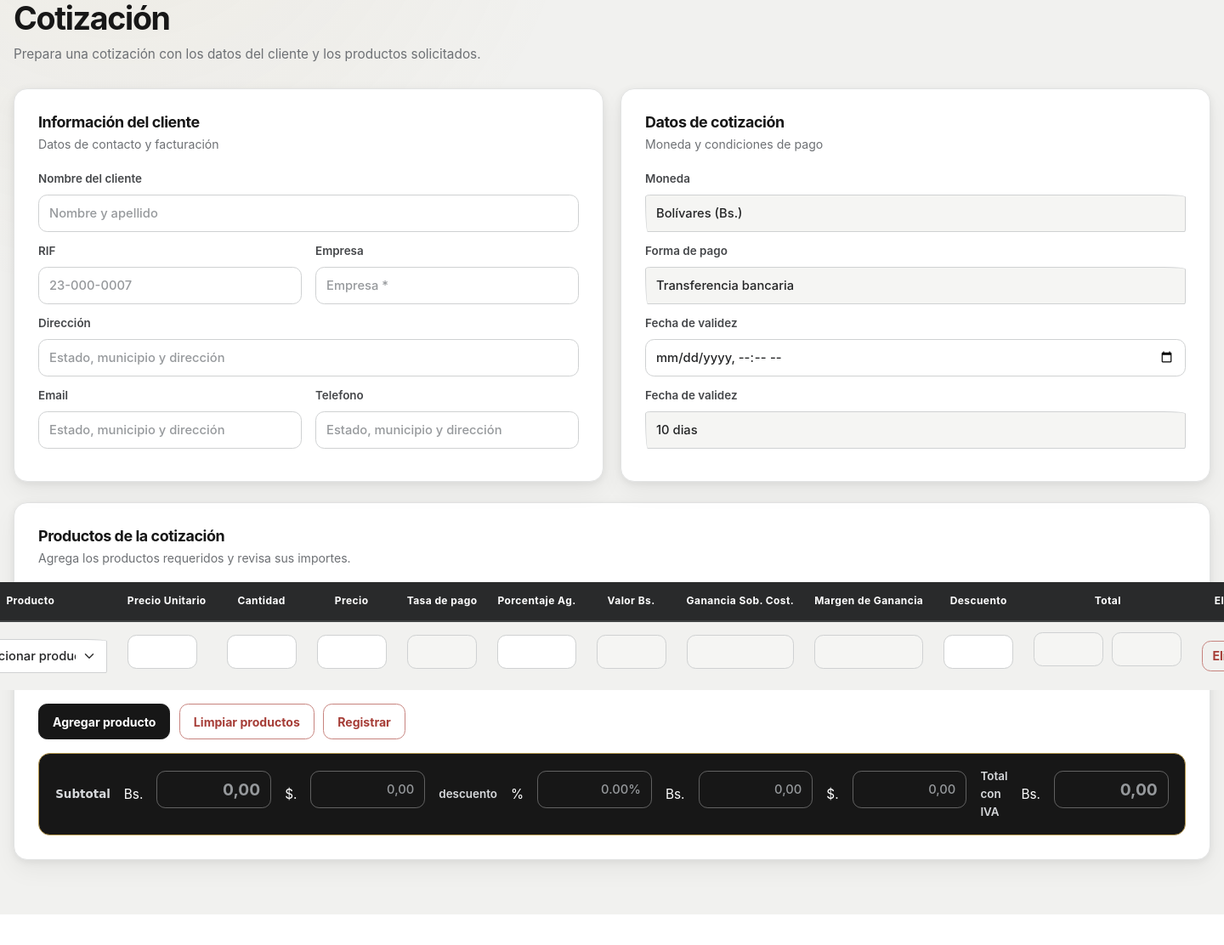
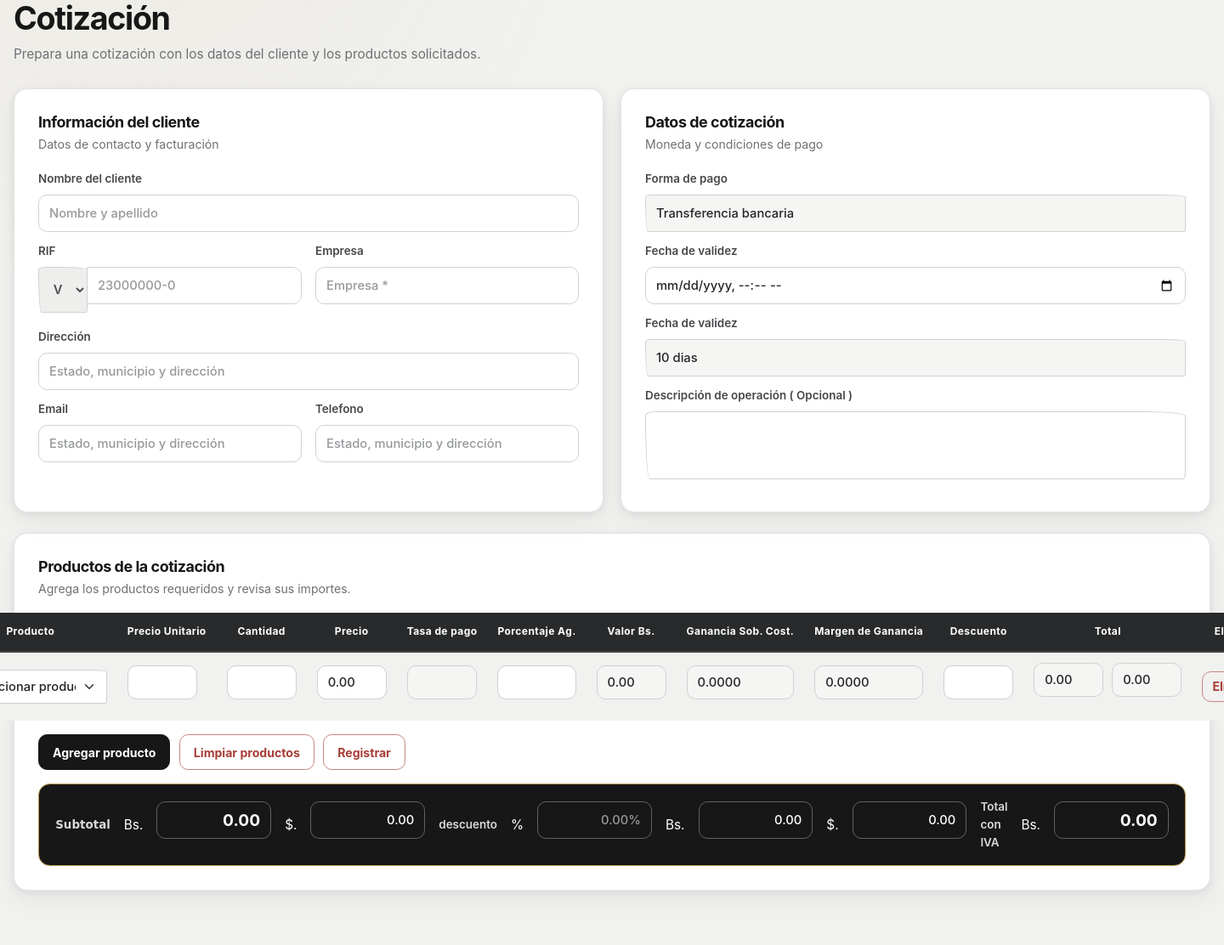
Before and after one commit to oliveroManU/Sistema-de-cotizaci-n, a Flask app: page / in a window 1440 px wide; the page is wider, and only the part inside the window is pictured. Shown: the part 172-1284 px from the top of that part at 85% size. Before the commit the page ends 1248 px from the top of that part, so only its background shows below. Run offline with Flask 3, Linux system fonts and the light colour scheme; a user stored in the database is signed in; data comes from the database, SQL or seed files in the repository; both versions use the stored data as it was after the commit; data that the repository does not hold is empty; some libraries are stand-ins or nearby versions; some web fonts are replaced.

Commit message:
fix Js && conexiones con la base

```diff
--- a/app/blueprints/main/routes.py
+++ b/app/blueprints/main/routes.py
@@ -768,13 +768,22 @@ def guardar_cliente():
 
 @app.route('/guardar_cotizacion_clientes', methods=['POST'])
 def guardar_cotizacion_clientes():
+
+    #Datos del cliente
     cliente   = request.form.get('nombre-cliente', '').strip() or 'Cliente Sin Nombre'
-    rif       = request.form.get('RIF', '').strip()
+    rif = request.form.get('RIF-lt', '').strip() + request.form.get('RIF', '').strip().replace('-', '')
     direccion = request.form.get('direccion-cliente', '').strip()
     email     = request.form.get('email', '').strip()
     telefono  = request.form.get('telefono', '').strip()
     empresa   = request.form.get('empresa', '').strip() or 'No Empresa'
 
+    # Datos de la cotizacion
+
+    forma_de_pago = request.form.get('forma-pago', '')
+    dias_validos = request.form.get('dias-validos', '')
+    descripcion_p = request.form.get('descripcion', '')
+
+    # Datos de producto Unico
     productos     = request.form.getlist('producto[]')
     precios_unid  = request.form.getlist('precioporunidad[]')
     cantidades    = request.form.getlist('cantidad-producto[]')
@@ -790,7 +799,7 @@ def guardar_cotizacion_clientes():
     descuentos_bs = request.form.getlist('descuentobs[]')
     descuentos_d  = request.form.getlist('descuentod[]')
 
-    # ---- NUEVOS CAMPOS DEL TOTAL ----
+    # ---- Subtotal-Total General ----
     subtotal      = request.form.get('total-general', '')
     subtotald     = request.form.get('total-generald', '')
     por_desc_panel = request.form.get('pordescuentopanel', '')
@@ -812,7 +821,6 @@ def guardar_cotizacion_clientes():
     descuentod_p_f  = to_float(descuentod_p)
     monto_iva_f     = to_float(monto_iva)
     tasa_f          = to_float(tasa_hoy)
-
 
     conn = connect_db()
     cur  = conn.cursor()
@@ -869,9 +877,9 @@ def guardar_cotizacion_clientes():
         # 2) INSERT del pedido con los totales
         # ==========================================================
         cur.execute("""
-            INSERT INTO pedidos (fecha, cliente, tasa, subtotal, subtotal_d, porc_descuento, subtotal_descuento, subtotal_descuento_d, total_iva)
-            VALUES (datetime('now'), ?, ?, ?, ?, ?, ?, ?, ?)
-        """, (cliente, tasa_f, subtotal_f, subtotald_f, por_desc_panel_f, descuento_p_f, descuentod_p_f, monto_iva_f))
+            INSERT INTO pedidos (fecha, cliente, tasa, subtotal, subtotal_d, porc_descuento, subtotal_descuento, subtotal_descuento_d, total_iva, forma_de_pago, dias_validos, descripcion)
+            VALUES (datetime('now'), ?, ?, ?, ?, ?, ?, ?, ?, ?, ?, ?)
+        """, (cliente, tasa_f, subtotal_f, subtotald_f, por_desc_panel_f, descuento_p_f, descuentod_p_f, monto_iva_f, forma_de_pago, dias_validos, descripcion_p))
         pedido_id = cur.lastrowid
 
         print(f"DEBUG: Recibí {len(productos)} productos. Datos: {productos}")
--- a/app/static/css/style.css
+++ b/app/static/css/style.css
@@ -60,3 +60,17 @@
     width: 100%;
     box-sizing: border-box;
 }
+
+textarea {
+    width: 100%;
+    height: 80px;
+    padding: 8px;
+    border: 1px solid #ccc;
+    border-radius: 4px;
+
+    /* Esta línea fija el tamaño del textarea */
+    resize: none;
+
+    /* Recomendado: evita que el padding desborde el ancho del 100% */
+    box-sizing: border-box;
+}
--- a/app/static/js/Funciones.js
+++ b/app/static/js/Funciones.js
@@ -1,33 +1,64 @@
 const inputnombrecliente = document.getElementById('nombre-cliente');
-
 inputnombrecliente.addEventListener('input', function() {
-
-    // Acepta solo letras
     this.value = this.value.replace (/[^A-Za-zÁÉÍÓÚáéíóúÑñ\s]/g, '');
-
 });
 
-const RifFiscalCliente = document.getElementById('riff-cliente');
 
+
+const RifFiscalCliente = document.getElementById('RIF');
 RifFiscalCliente.addEventListener('input', function() {
+    this.value = this.value.replace (/[^0-9]/g, '');
+});
 
+RifFiscalCliente.addEventListener('input', function (e) {
+    // 1. Limpia todo lo que no sea número (reemplaza tus dos líneas de limpieza anteriores)
+    let valorLimpioRif = e.target.value.replace(/\D/g, '');
+
+    // 2. Agrupa de 4 en 4 y une con guiones
+    let valorFormatearRif = valorLimpioRif.match(/.{1,8}/g)?.join('-') || '';
+
+    // 3. Muestra el resultado en el input
+    e.target.value = valorFormatearRif;
+});
+
+const TelefonoCliente = document.getElementById('telefono');
+TelefonoCliente.addEventListener('input', function() {
     this.value = this.value.replace (/[^0-9]/g, '');
 
 });
 
+const email = document.getElementById('email');
 
-const TelefonoCliente = document.getElementById('Telefono-client');
+function validarCorreo(val_email) {
+  // 1. Verificar longitud mínima y máxima total (ej. mínimo 6: a@b.co, máximo 254)
+    if (val_email.length < 6 || val_email.length > 254) {
+        return false;
+  }
+    const emailregex = /^[a-zA-Z0-9.!#$%&'*+\/=?^_`{|}~-]+@[a-zA-Z0-9](?:[a-zA-Z0-9-]{0,61}[a-zA-Z0-9])?(?:\.[a-zA-Z0-9](?:[a-zA-Z0-9-]{0,61}[a-zA-Z0-9])?)*$/;
+    if (!emailregex.test(val_email)){
+        alert('Correo no valido')
+    }
 
-TelefonoCliente.addEventListener('input', function() {
+    const letras = val_email.split('@');
+    if (letras[0].length > 48) {
+        return false;
+    }
 
-    this.value = this.value.replace (/[^0-9]/g, '');
+    return true;
+}
 
-});
+email.addEventListener('blur', function() {
+    if (!validarCorreo(this.value.trim())) {
+        alert('Correo no valido')
+    }
+})
 
-// ===============================
+const Descripcion = document.getElementById('descripcion')
+if (Descripcion.length > 240) {
+    alert('Mucho texto')
+}
+
 // GESTIÓN DE FILAS DE PRODUCTOS
-// ===============================
-
 
 function eliminarFila(boton) {
     const fila = boton.closest('tr');
@@ -65,17 +96,6 @@ function multiplicacion(elemento) {
 
     const PrecioVenta = parseFloat(fila.querySelector('.precio-venta').value) || 0;
 
-    //  const PorcentajeValorActualDolar = TasaPagoProductoHoy !== 0 ? ((PrecioVenta - PrecioProducto)/(TasaPagoProductoHoy)) : 0;
-    //  fila.querySelector('.ValorActualD').value = PorcentajeValorActualDolar.toFixed(4)
-
-    // const PrecioDolaresHoy = TasaPagoProductoHoy !== 0 ? (PrecioProducto  / TasaPagoProductoHoy) : 0;
-    // fila.querySelector('.preciod1').value = PrecioDolaresHoy.toFixed(4)
-
-    // const gananciabs = PrecioVenta - PrecioProducto;
-    // fila.querySelector('.gananciaBs').value = gananciabs.toFixed(4);
-
-
-
     const GananciaSobreCosto = PrecioProducto * (PorcentajeDeGanancia / 100);
     fila.querySelector('.gananciasobrecosto').value = GananciaSobreCosto.toFixed(4);
 
@@ -91,7 +111,6 @@ function multiplicacion(elemento) {
     }
 
     const PorcentajeDescuento = parseFloat(fila.querySelector('.pdescuento').value) || 0;
-
     const PrecioMasDescuento = PrecioVenta - PorcentajeDescuento;
     // const  = PrecioVenta - MontoDescuento;
 
@@ -108,8 +127,6 @@ function multiplicacion(elemento) {
     if (fila.querySelector('.descuentod')) {
         fila.querySelector('.descuentod').value = PrecioMasDescuentoDolar.toFixed(2);
     }
-
-
 
     calcularTotalGeneral();
 }
@@ -138,14 +155,10 @@ function calcularTotalGeneral() {
         inputTotalGeneral.value = totalGeneral.toFixed(2);
     }
 
-
-
     const subtotal = totalGeneral;
-
     // 4. Tasa de pago (Bs por USD)
     const tasaEl = document.getElementById('tasapagohoy');
     const tasapago = parseFloat(tasaEl?.value) || 0;
-
     const subtotald = tasapago !== 0 ? subtotal / tasapago : 0;
 
     const subtotald1 = document.getElementById('total-generald');
@@ -156,7 +169,6 @@ function calcularTotalGeneral() {
     // 5. Descuento del panel (aplica sobre el subtotal)
     const inputPorDescuento = document.getElementById('pordescuentopanel');
     const PDescuentoPanel = parseFloat(inputPorDescuento?.value) || 0;
-
     const PorDescuento = subtotal * (PDescuentoPanel / 100);
 
    // 6. Precio con descuento (Bs)
@@ -196,7 +208,6 @@ function validarFormulario() {
         document.getElementById('empresa'),
         document.getElementById('email'),
     ];
-
     const errores = [];
 
     // for...of so we can `break`/`return` cleanly if needed
@@ -205,7 +216,6 @@ function validarFormulario() {
             console.warn('⚠️ Selector no encontró el elemento. Revisa los IDs en el HTML.');
             continue;
         }
-
         campo.classList.remove('error');
 
         if (campo.value.trim() === '') {
@@ -213,13 +223,11 @@ function validarFormulario() {
             errores.push(campo.placeholder || campo.name || 'campo');
         }
     }
-
     // ← alerta DESPUÉS del loop, no dentro
     if (errores.length > 0) {
         alert('Faltan datos en: ' + errores.join(', '));
         return false;
     }
-
     return true;
 }
 
@@ -236,7 +244,6 @@ if (boton) {
     console.error(" No se encontró el botón. Revisa el ID en el HTML.");
 }
 
-
 // Ejecutar la función automáticamente en cuanto cargue la página
 window.onload = function() {
     obtenerTasaBCV();
@@ -244,13 +251,8 @@ window.onload = function() {
 };
 
 const EditarPrecio = document.getElementById('PRECIO');
+EditarPrecio.addEventListener('input', function() {
+   this.value = this.value.match(/[+-]?(?:\d+\.\d+|\d+\.|\.\d+|\d+)(?:[eE][+-]?\d+)?/)?.[0] || '';
+});
 
-EditarPrecio.addEventListener('input', function() {
-
-   this.value = this.value.match(/[+-]?(?:\d+\.\d+|\d+\.|\.\d+|\d+)(?:[eE][+-]?\d+)?/)?.[0] || '';
-
-
-
-
-
-});
+// Reloj
--- a/app/templates/index.html
+++ b/app/templates/index.html
@@ -42,8 +42,17 @@
 
             <div class="app-form-field">
                 <label class="form-label" for="RIF">RIF</label>
-                <input id="RIF" name="RIF" class="form-control" placeholder="23-000-0007"
+                <div class="input-group mb-3">
+                <select class="input-group-text" name="RIF-lt">
+                    <option value="V-">V</option>
+                    <option value="E-">E</option>
+                    <option value="J-">J</option>
+                    <option value="G-">G</option>
+                    <option value="P-">P</option>
+                </select>
+                <input id="RIF" name="RIF" class="form-control" placeholder="23000000-0" maxlength="10" minlength="9"
                 type="text">
+                </div>
             </div>
 
             <div class="app-form-field">
@@ -67,7 +76,7 @@
 
             <div class="app-form-field app-form-field--full">
                 <label class="form-label" for="telefono">Telefono</label>
-                <input id="telefono" name="telefono" class="form-control" placeholder="Estado, municipio y dirección" type="text">
+                <input id="telefono" name="telefono" class="form-control" placeholder="Estado, municipio y dirección" type="text" maxlength="11">
             </div>
 
             </div>
@@ -87,20 +96,11 @@
 
         </div>
 
-        <div class="app-form-field app-form-field--full">
-
-            <label class="form-label" for="tipo-moneda">Moneda</label>
-            <select class="form-control" name="tipo-moneda" id="tipo-moneda">
-                <option value="bs">Bolívares (Bs.)</option>
-            </select>
-
-        </div>
-
         <div class="app-form-field">
 
             <label class="form-label" for="Forma">Forma de pago</label>
 
-            <select class="form-control" name="forma-pago" id="Forma">
+            <select class="form-control" name="forma-pago" id="forma-pago">
                 <option value="Transferencia">Transferencia bancaria</option>
                 <option value="Efectivo">Efectivo</option>
                 <option value="Pago-movil">Pago móvil</option>
@@ -110,15 +110,15 @@
 
         <div class="app-form-field">
 
-            <label class="form-label" for="">Fecha de validez</label>
-            <input class="form-control" type="datetime-local">
+            <label class="form-label" >Fecha de validez</label>
+            <input class="form-control" type="datetime-local" id="fecha-emision" name="fecha-emision">
 
         </div>
 
         <div class="app-form-field">
 
             <label class="form-label" for="">Fecha de validez</label>
-            <select class="form-control" name="form-select" id="">
+            <select class="form-control" name="dias-validos" id="dias-validos">
 
                 <option value="10"> 10 dias</option>
                 <option value="15"> 15 dias</option>
@@ -129,6 +129,18 @@
                 <option value="60"> 60 dias</option>
 
             </select>
+
+        </div>
+
+        <div>
+
+        <div class="app-form-field app-form-field--full">
+
+            <label class="form-label" for="tipo-moneda">Descripción de operación <span>( Opcional )</span></label>
+            <textarea class="form-control" name="descripcion" id="descripcion" maxlength="240"></textarea>
+
+        </div>
+
 
         </div>
 
@@ -384,5 +396,19 @@ async function cargarDatosProducto(select) {
     }
 }
 
+document.addEventListener("DOMContentLoaded", function() {
+        const inputFecha = document.getElementById('fecha-emision');
+
+        if (inputFecha) {
+            const ahora = new Date();
+
+            // Ajustar la zona horaria local (Restamos el offset en milisegundos)
+            const opciones = { year: 'numeric', month: 'long', day: 'numeric', hour: '2-digit', minute: '2-digit' };
+            textFecha.textContent = ahora.toLocaleString('es-ES', opciones);
+        }
+    });
+
+
+
 </script>
 {% endblock %}
```
Also changed, not shown: instance/Velazcress.db.
